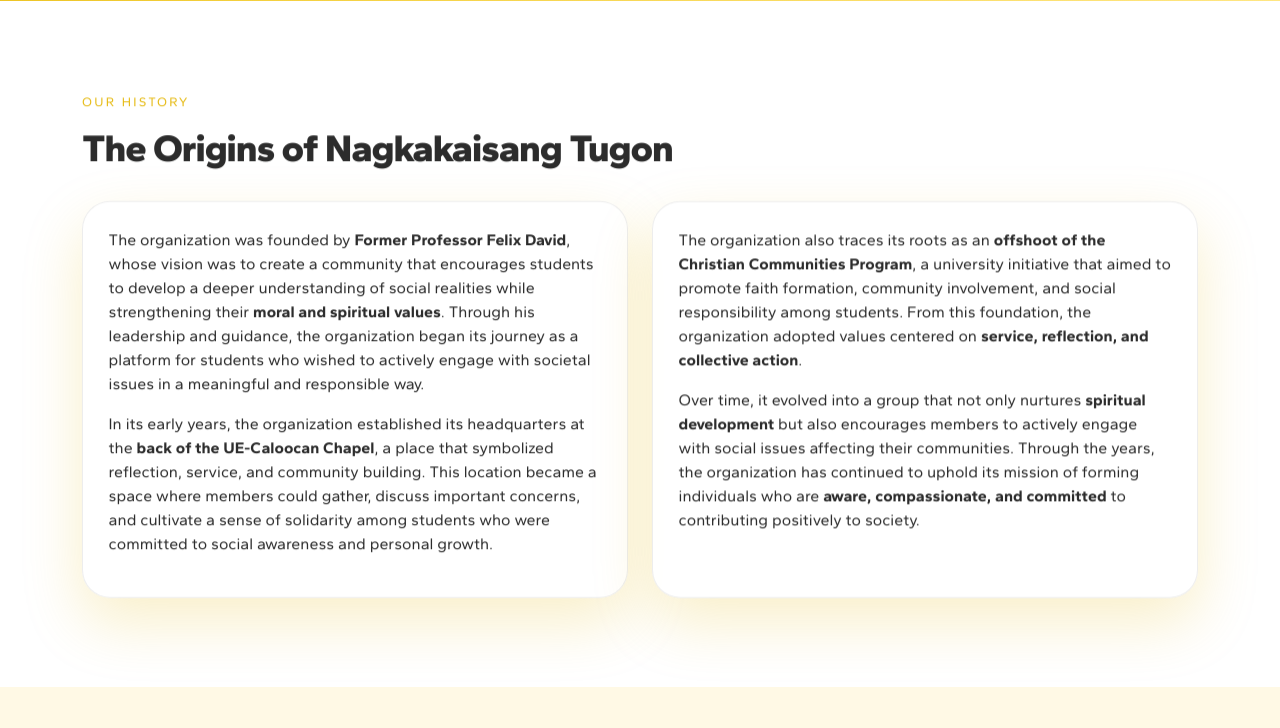
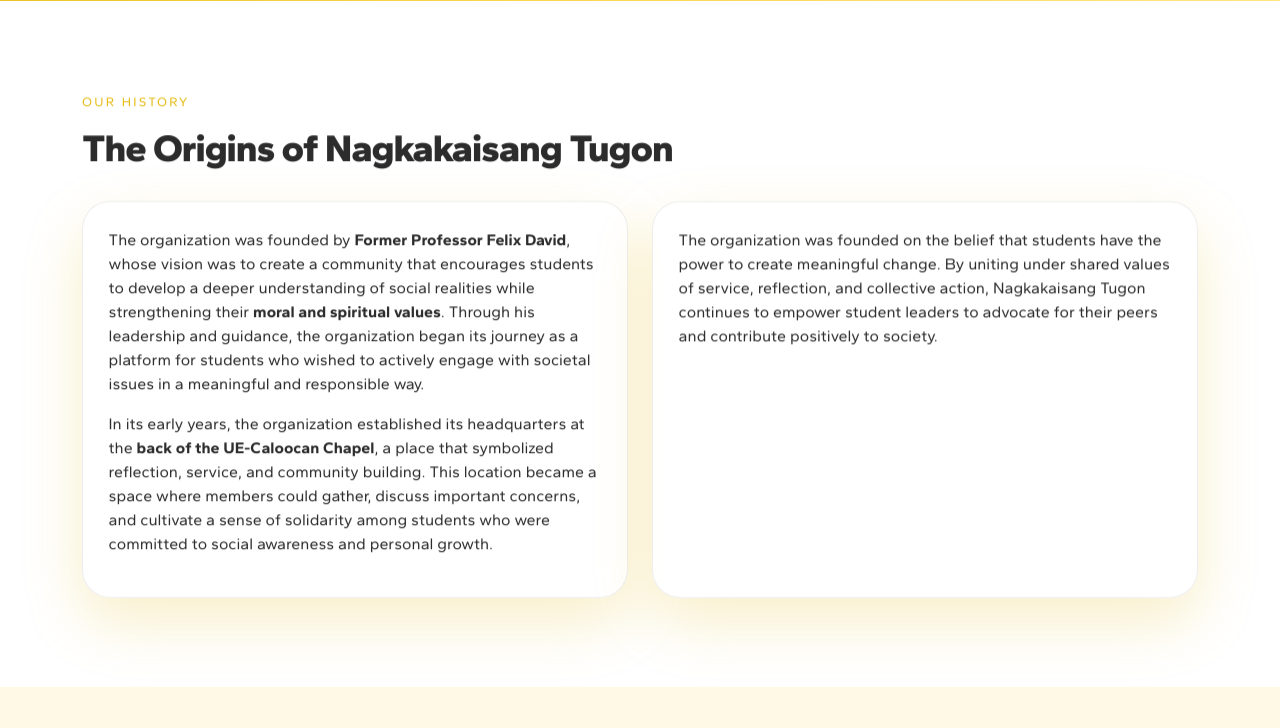
Before and after one commit to paulthewebwarrior/tugon, a Flask app: page /about in a window 1280 px wide. Shown: the part 368-1096 px from the top of the page. Run offline with Flask 3, Linux system fonts and the light colour scheme.

Commit message:
feat: Update event descriptions and enhance about page content for clarity and engagement

```diff
--- a/app.py
+++ b/app.py
@@ -35,29 +35,169 @@ COUNCILS: list[dict[str, Any]] = [
         ],
         "gpoa": [
             {
-                "title": "Academic Programs",
-                "icon": "bi-journal-check",
-                "description": "Academic policy feedback loops and student consultation forums.",
+                "title": "IGNITING LEADERS; SHAPING WARRIORS",
+                "icon": "bi-people",
+                "description": "An engaging and interactive leadership seminar for aspiring SHS and College student leaders, featuring carefully selected speakers who will share their leadership experiences, insights, and practical approaches to student leadership.",
             },
             {
-                "title": "Student Welfare",
-                "icon": "bi-heart-pulse",
-                "description": "Campus-wide welfare desks, referral systems, and emergency support channels.",
+                "title": "MANDIRIGMA NG PAGKAKAIBA: Warriors of Diversity",
+                "icon": "bi-globe2",
+                "description": "A youth-driven advocacy that champions inclusivity and unity in the university. Rooted in the warrior spirit (mandirigma), it calls on students to embrace cultural, social, and personal differences as sources of strength through a series of events and seminars.",
             },
             {
-                "title": "Facilities Improvement",
-                "icon": "bi-building-check",
-                "description": "Cross-college facility audits and student-priority improvement endorsements.",
+                "title": "UE-DUCATIONAL WARRIORS' DISCUSSION",
+                "icon": "bi-chat-dots",
+                "description": "An engaging university-wide seminar that serves as a healthy dialogue bridging expert insights and student perspectives on social, political, environmental, and educational issues.",
             },
             {
-                "title": "Student Representation",
-                "icon": "bi-people",
-                "description": "Regular assemblies and transparent policy updates for all colleges.",
+                "title": "MENTAL HEALTH TALK",
+                "icon": "bi-heart-pulse",
+                "description": "A seminar focused on mental health awareness, emotional well-being, and providing students with knowledge about self-care practices and available support systems within the university.",
             },
             {
-                "title": "Innovation and Development",
-                "icon": "bi-lightbulb",
-                "description": "Digital student services and data-driven governance initiatives.",
+                "title": "Akbay Balikat Program: Warriors with Diverse Abilities",
+                "icon": "bi-universal-access",
+                "description": "This program empowers and supports the diverse abilities of PWD students through needs-based and talent-focused interventions rather than disability-based categorization.",
+            },
+            {
+                "title": "Mandirigma Study Grounds: Study Areas and Benches",
+                "icon": "bi-book",
+                "description": "This project provides additional study areas and benches across campus to create a comfortable and conducive environment for learning.",
+            },
+            {
+                "title": "BOOK NOOK",
+                "icon": "bi-bookmark",
+                "description": "This project maximizes the vacant area outside the library to be transformed into a comfortable and favorable spot for students to spend their leisure time, read, and/or study with less restrictions.",
+            },
+            {
+                "title": "SUPPORT THE UE CHAMPIONS: Students Assistance Program",
+                "icon": "bi-trophy",
+                "description": "A council-led movement to help students compete outside the university through administrative support, sponsorships, and in-kind contributions, ensuring they represent UE-Caloocan with pride.",
+            },
+            {
+                "title": "PA System in EN Building",
+                "icon": "bi-speaker",
+                "description": "This project provides a Public Address (PA) system in the EN Building to improve communication and announcements for students and staff.",
+            },
+            {
+                "title": "WIFI BOOSTER",
+                "icon": "bi-wifi",
+                "description": "WiFi boosters will be requested to improve internet connectivity all over the campus to help students attend online classes without interruptions.",
+            },
+            {
+                "title": "CAPEX",
+                "icon": "bi-cash-coin",
+                "description": "This petition seeks clarification and reconsideration of the current policy of allocating unutilized Student Council funds to Capital Expenditures (CAPEX).",
+            },
+            {
+                "title": "MANDIRIGMA NG PAG-UNLAD: Warriors for a Functional University",
+                "icon": "bi-building",
+                "description": "This advocacy seeks to address unfixed, neglected, and lacking facilities in the university, requesting the addition of blinds to every classroom and strengthening the directory in every college.",
+            },
+            {
+                "title": "NO TO TOFI",
+                "icon": "bi-x-circle",
+                "description": "This action plan campaigns against any increase in tuition and other school fees to protect students from additional financial burden.",
+            },
+            {
+                "title": "7% SCHOLARSHIP QUOTA",
+                "icon": "bi-graduation-cap",
+                "description": "This project serves as a dedicated advocacy that focuses on reassessing and improving the 7% scholarship quota to better support deserving students.",
+            },
+            {
+                "title": "DIGITAL SURVEY FEEDBACK",
+                "icon": "bi-qr-code",
+                "description": "QR codes posted around the campus will lead to a Google Form where students can easily submit concerns about the council, administration, faculty members, or facilities.",
+            },
+            {
+                "title": "The Warriors' Trail: The Ultimate UEversity Walk",
+                "icon": "bi-signpost-2",
+                "description": "Formerly the 'Freshmen Walk', is an enhanced interactive campus tour for all year levels to explore the school and meet fellow students.",
+            },
+            {
+                "title": "UEnited: The General Assembly",
+                "icon": "bi-people-fill",
+                "description": "This university-wide event will include all grade levels and colleges to gather for a general assembly and a formal welcoming for the new school year.",
+            },
+            {
+                "title": "UE RAVE & LOUD: The Ultimate Campus Concert Experience 2026",
+                "icon": "bi-music-note-beamed",
+                "description": "A high-energy, rave-concept campus concert showcasing the talent, music, and school spirit of UE-Caloocan students.",
+            },
+            {
+                "title": "ALL EYES ON UE: MIX ECO WARRIORS",
+                "icon": "bi-gem",
+                "description": "An inclusive, glamorous campus pageant showcasing the talent, charm, and confidence of UE students through outfits made from recyclable or upcycled materials.",
+            },
+            {
+                "title": "UE GOT TALENT",
+                "icon": "bi-star",
+                "description": "An event and competition designed to showcase a diverse variety of talents from the UE-Caloocan students.",
+            },
+            {
+                "title": "SUSTAINATOPIA 2.0",
+                "icon": "bi-shop",
+                "description": "A campus bazaar that allows students from different departments to sell their products, such as artworks, crafts, and pre-loved items.",
+            },
+            {
+                "title": "UELYMPICS SPORTSFEST 2027",
+                "icon": "bi-controller",
+                "description": "A week-long sports festival promoting fitness, teamwork, and school spirit, featuring basketball, volleyball, and badminton tournaments.",
+            },
+            {
+                "title": "ORGANIZATION WEEK",
+                "icon": "bi-calendar-event",
+                "description": "Organization Week is a week-long campus event designed to highlight the programs, initiatives, and creativity of RSOs and uni-wide organizations.",
+            },
+            {
+                "title": "Cinema ng Mandirigma: Discover Your Future at UE",
+                "icon": "bi-film",
+                "description": "A campus-wide film screening that provides relaxation, entertainment, and social interaction among students.",
+            },
+            {
+                "title": "EastCast: The Pulse of UE",
+                "icon": "bi-mic",
+                "description": "This project implements a PA System across the university that will allow students to showcase their broadcasting skills.",
+            },
+            {
+                "title": "WONDER PETS",
+                "icon": "bi-heart",
+                "description": "A day where Student-Pet Lovers are invited to bring their pets inside the campus for a get-together and a short program.",
+            },
+            {
+                "title": "Warrior Fest: Rides, Pride, and Spirit",
+                "icon": "bi-balloon",
+                "description": "A campus carnival featuring exciting rides designed to engage students, foster camaraderie, and promote school spirit.",
+            },
+            {
+                "title": "Transparency and Inventory Report",
+                "icon": "bi-clipboard-data",
+                "description": "This project ensures transparency and accountability in the management of Student Council resources through regular inventory checks and reports.",
+            },
+            {
+                "title": "Bukas sa Silangan: Discover Your Future at UE",
+                "icon": "bi-door-open",
+                "description": "This project is an Open Campus initiative designed to give future students the opportunity to explore the university.",
+            },
+            {
+                "title": "KAPIT KARAMAY: Calamity Response Initiative",
+                "icon": "bi-hand-thumbs-up",
+                "description": "Kapit Karamay is a student-led initiative that serves as an immediate and organized assistance to members of the school community affected by calamities.",
+            },
+            {
+                "title": "PUSO NG MANDIRIGMA: Celebrating Family Bonds",
+                "icon": "bi-gift",
+                "description": "Outreach program that provides grocery packs and essential food items to non-teaching staff to support staff welfare.",
+            },
+            {
+                "title": "MANDIRIGMA SHARE & CARE",
+                "icon": "bi-arrow-repeat",
+                "description": "A sharing initiative where students can borrow, share, and return essential items such as books, art materials, calculators, and other academic materials.",
+            },
+            {
+                "title": "VOICE FOR PEACE: Supporting Refugee Students",
+                "icon": "bi-people",
+                "description": "This initiative promotes understanding and support for refugee students, advocating for their rights and inclusion.",
             },
         ],
     },
--- a/templates/about.html
+++ b/templates/about.html
@@ -32,10 +32,7 @@
         <div class="col-lg-6 reveal-up delay-2">
           <div class="about-panel h-100">
             <p>
-              The organization also traces its roots as an <strong>offshoot of the Christian Communities Program</strong>, a university initiative that aimed to promote faith formation, community involvement, and social responsibility among students. From this foundation, the organization adopted values centered on <strong>service, reflection, and collective action</strong>.
-            </p>
-            <p class="mt-3">
-              Over time, it evolved into a group that not only nurtures <strong>spiritual development</strong> but also encourages members to actively engage with social issues affecting their communities. Through the years, the organization has continued to uphold its mission of forming individuals who are <strong>aware, compassionate, and committed</strong> to contributing positively to society.
+              The organization was founded on the belief that students have the power to create meaningful change. By uniting under shared values of service, reflection, and collective action, Nagkakaisang Tugon continues to empower student leaders to advocate for their peers and contribute positively to society.
             </p>
           </div>
         </div>
```
Also changed, not shown: data/tugon.db.
